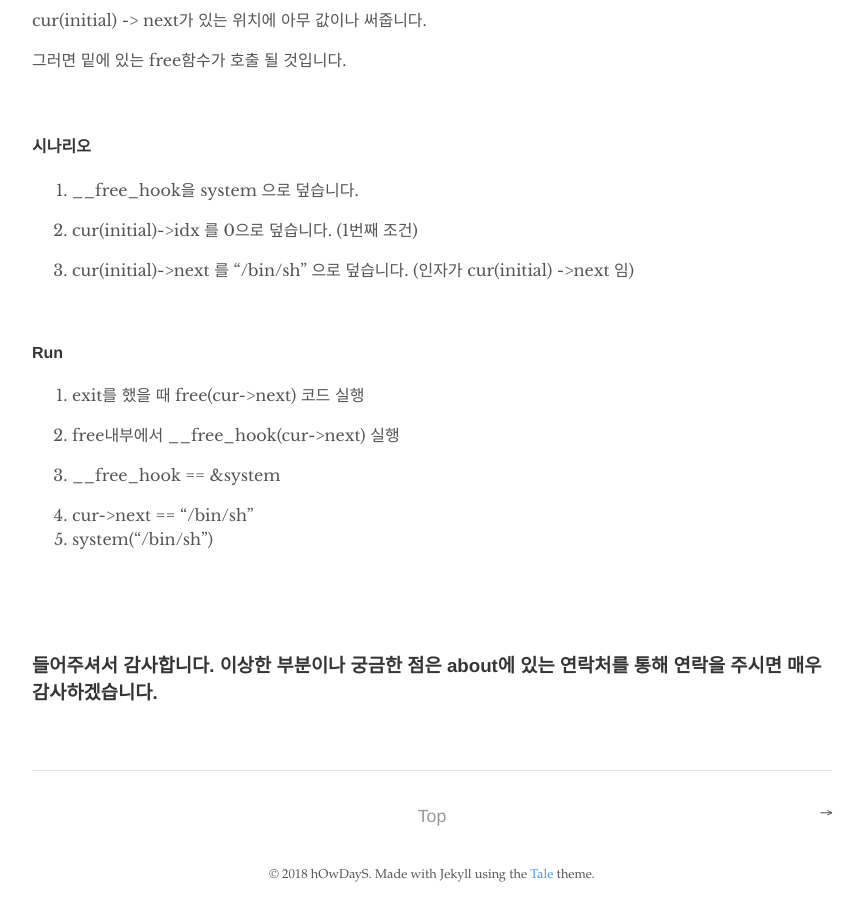
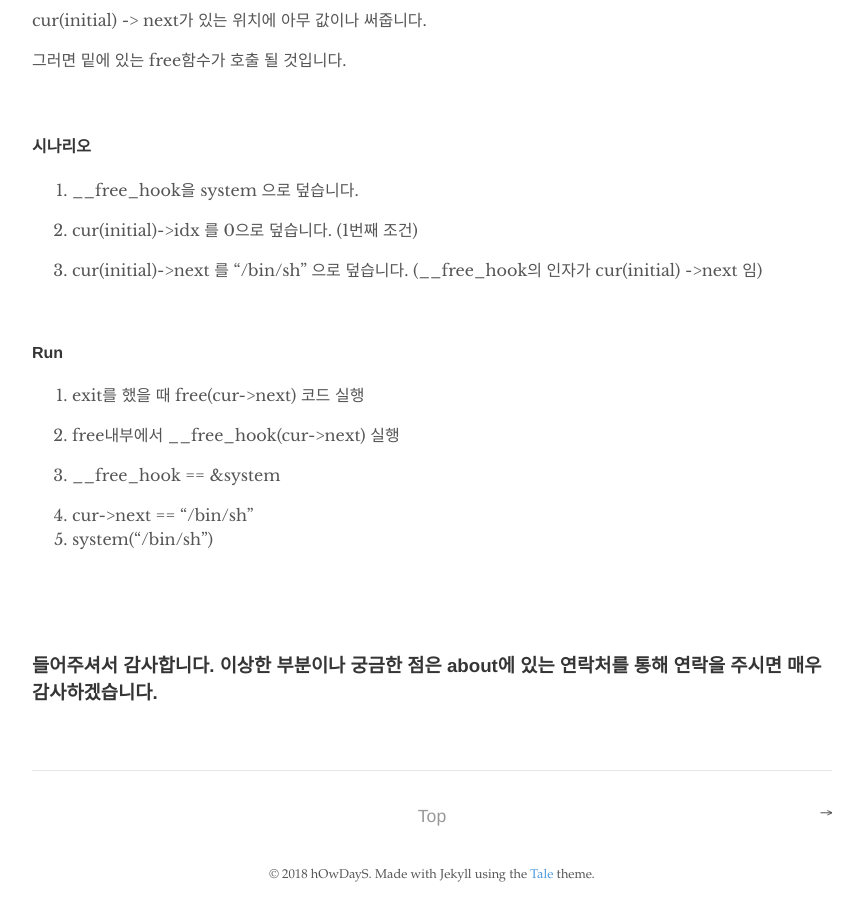
Before and after one commit to hOwD4yS/hOwD4yS.github.io, a Jekyll site: the page built from _posts/2018-10-1-exit-call-function.md, in a window 1280 px wide and 900 px high, scrolled down 7344 px. Shown: the whole window, without its empty margins (208-1071 px from the left). Built offline with Jekyll 4.4.1, drawn with Linux system fonts in a browser that asks for light colours.

Commit message:
exit edit

```diff
--- a/_posts/2018-10-1-exit-call-function.md
+++ b/_posts/2018-10-1-exit-call-function.md
@@ -291,7 +291,7 @@ cur(initial) -> next가 있는 위치에 아무 값이나 써줍니다.
 
 2. cur(initial)->idx 를 0으로 덮습니다. (1번째 조건)
 
-3. cur(initial)->next 를 "/bin/sh" 으로 덮습니다.  (인자가 cur(initial) ->next 임)
+3. cur(initial)->next 를 "/bin/sh" 으로 덮습니다.  (\_\_free_hook의 인자가 cur(initial) ->next 임)
 
 <br>
 
```
